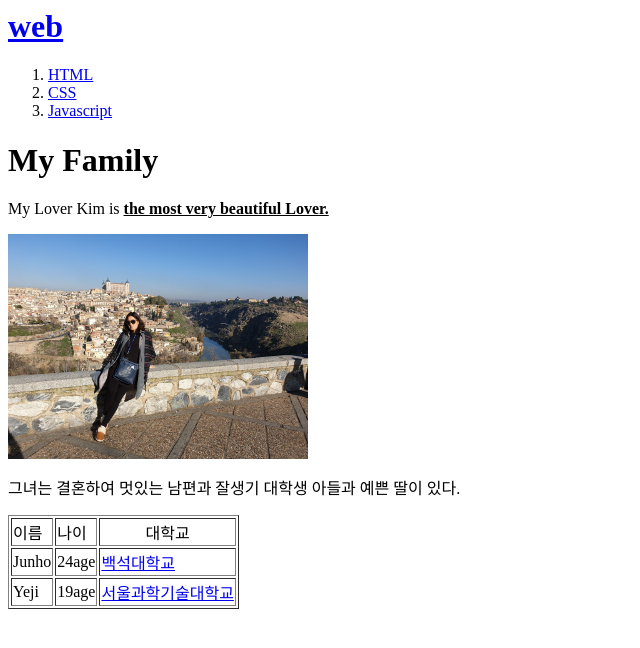
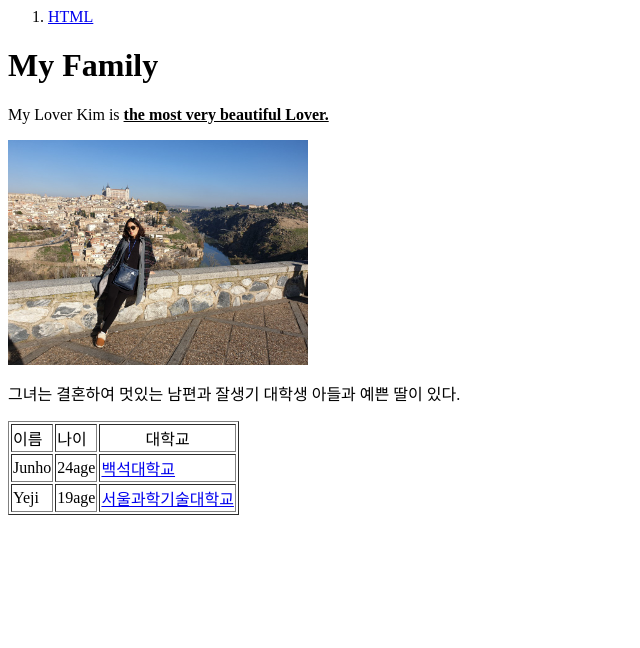
Before and after one commit to blueskin1224/blueskinweb, a plain HTML site: page 1.html in a window 1280 px wide. Shown: the whole page, without its empty margins (0-640 px from the left). Drawn offline with Linux system fonts and the light colour scheme.

Commit message:
Update 1.html

```diff
--- a/1.html
+++ b/1.html
@@ -1,15 +1,12 @@
 <idoctype html>
 <html>
 <head>
-  <title>Web1 - html</title>
+  <title>html</title>
 </head>
 <body>
-  <h1><a href="index.html" title="Main html">web</a></h1>
-<ol>
+  <ol>
   <li><a href="1.html" title="html">HTML</a></li>
-  <li><a href="2.html" title="CSS">CSS</a></li>
-  <li><a href="3.html" title="Java">Javascript</a></li>
-</ol>
+  </ol>
 <h1>My Family</h1>
 <p>My Lover Kim is <strong><u>the most very beautiful Lover.</u></strong></p>
 <a href="http://yongincwc.com/" target="blank" title="용인종합사회복지관"><img src="spainlady.jpg" width="300"></a>
```
